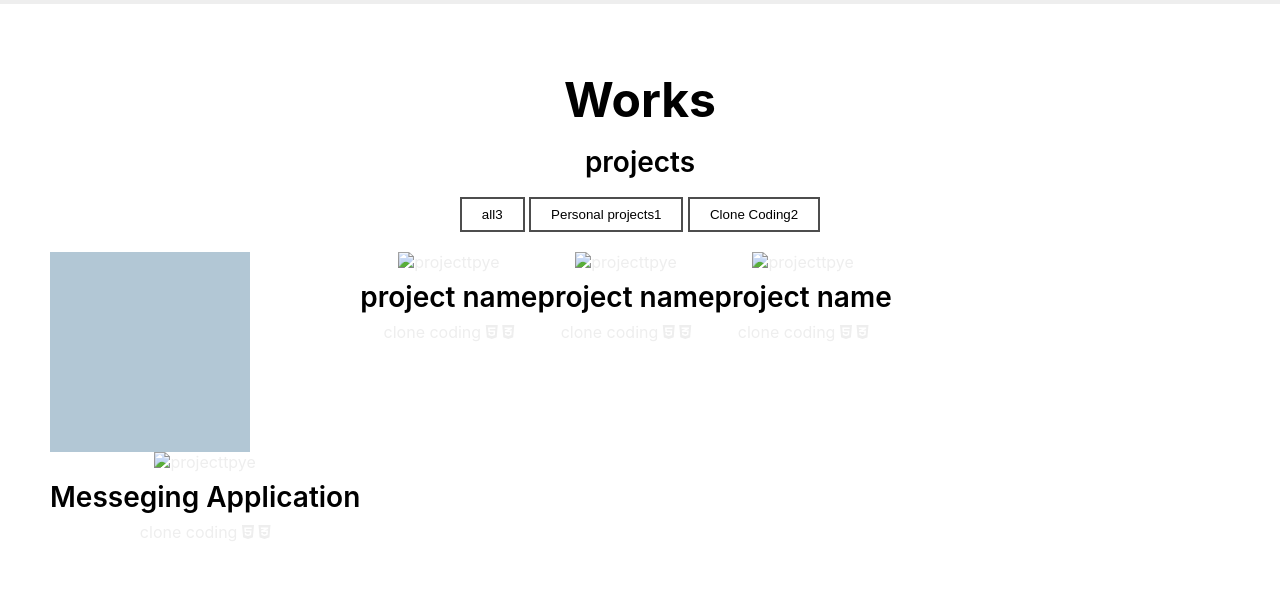
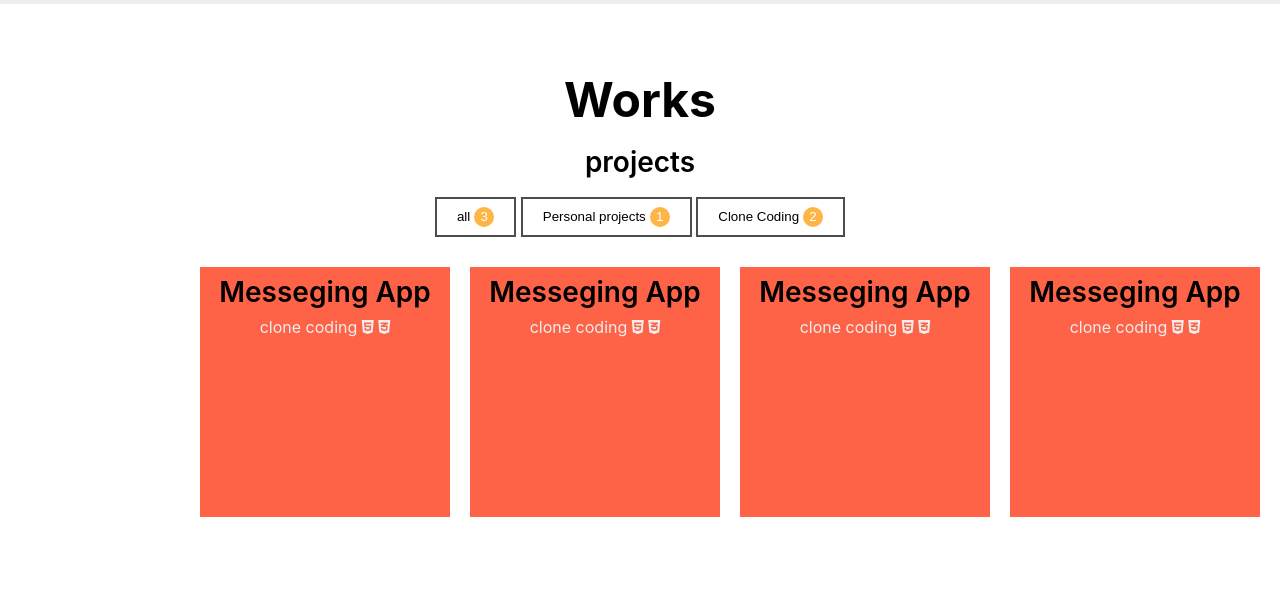
Before and after one commit to JinnyK015/portfolio, a plain HTML site: page index.html in a window 1280 px wide. Shown: the part 1385-1977 px from the top of the page. Drawn offline with Linux system fonts and the light colour scheme.

Commit message:
work_css hover check

```diff
--- a/index.html
+++ b/index.html
@@ -76,7 +76,8 @@
         </div>
     </section>
 <!-- skills -->
-<section id="skills" class="section">
+<section id="skills" class="section ">
+    <div class="section__max">
     <div class="section__container">
     <h1 class="sub__title">Skills</h1>
         <p class="sub__contents">
@@ -96,11 +97,12 @@
                 <p class="skill__item__text">It's a bit hard to study but I start put some my clone app put JS script.</p>
             </ul>
         </div>
+    </div>
 </section>
 
 <!-- work -->
-<section id="work" class="section">
-    <div class="section__container">
+<section id="work" class="section section__max">
+    <div class="section__container ">
         <h1 class="sub__title">Works</h1>
         <h3 class="sub__subtitle">projects</h3>
     </div>
@@ -109,58 +111,66 @@
         <button class="category__btn">Personal projects<span class="category__count">1</span></button>
         <button class="category__btn">Clone Coding<span class="category__count">2</span></button>
     </div>
+
     <div class="work__project">
     <div class="work__projects">
         <a href="https://jinnyk015.github.io/pawpawtalk_practice/" class="project" target="_blank">
             <div class="work__cover">
-            </div>
-
             <!-- 프로젝트는 일러스트나 포토샵으로 깔끔하게 심볼로 만들고 호버했을때 프로그램보이게 한다-->
-            <img src="" alt="projecttpye" class="project__img">
+            <!-- <img src="" alt="projecttpye" class="project__img"> -->
             <div class="project__description">
-                <h3>Messeging Application</h3>
+                <h3>Messeging App</h3>
                 <span>clone coding</span>
                 <i class="fab fa-html5"></i>
                 <i class="fab fa-css3-alt"></i>
             </div>
+        </div>
         </a>
     </div>
 
     <div class="work__projects">
-        <a href="#" class="project" target="_blank">
-            <img src="#" alt="projecttpye" class="project__img">
+        <a href="https://jinnyk015.github.io/pawpawtalk_practice/" class="project" target="_blank">
+            <div class="work__cover">
+            <!-- 프로젝트는 일러스트나 포토샵으로 깔끔하게 심볼로 만들고 호버했을때 프로그램보이게 한다-->
+            <!-- <img src="" alt="projecttpye" class="project__img"> -->
             <div class="project__description">
-                <h3>project name</h3>
+                <h3>Messeging App</h3>
                 <span>clone coding</span>
                 <i class="fab fa-html5"></i>
                 <i class="fab fa-css3-alt"></i>
             </div>
+        </div>
         </a>
     </div>
-
     <div class="work__projects">
-        <a href="#" class="project" target="_blank">
-            <img src="#" alt="projecttpye" class="project__img">
+        <a href="https://jinnyk015.github.io/pawpawtalk_practice/" class="project" target="_blank">
+            <div class="work__cover">
+            <!-- 프로젝트는 일러스트나 포토샵으로 깔끔하게 심볼로 만들고 호버했을때 프로그램보이게 한다-->
+            <!-- <img src="" alt="projecttpye" class="project__img"> -->
             <div class="project__description">
-                <h3>project name</h3>
+                <h3>Messeging App</h3>
                 <span>clone coding</span>
                 <i class="fab fa-html5"></i>
                 <i class="fab fa-css3-alt"></i>
             </div>
+        </div>
         </a>
     </div>
-
     <div class="work__projects">
-        <a href="#" class="project" target="_blank">
-            <img src="#" alt="projecttpye" class="project__img">
+        <a href="https://jinnyk015.github.io/pawpawtalk_practice/" class="project" target="_blank">
+            <div class="work__cover">
+            <!-- 프로젝트는 일러스트나 포토샵으로 깔끔하게 심볼로 만들고 호버했을때 프로그램보이게 한다-->
+            <!-- <img src="" alt="projecttpye" class="project__img"> -->
             <div class="project__description">
-                <h3>project name</h3>
+                <h3>Messeging App</h3>
                 <span>clone coding</span>
                 <i class="fab fa-html5"></i>
                 <i class="fab fa-css3-alt"></i>
             </div>
+        </div>
         </a>
     </div>
+
     </div>
 </section>
 
--- a/style.css
+++ b/style.css
@@ -118,6 +118,10 @@ button{
   text-align: center;
 }
 
+.section__max{
+  max-width: 1000px;
+  margin:auto;
+}
 
 
 
@@ -185,12 +189,41 @@ button{
   padding: 8px 20px;
 }
 
+.category__count{
+  background-color: var(--color-orange);
+  border-radius: 50%;
+  width: 20px;
+  height: 20px;
+  color:var(--color-white);
+  display: inline-block;
+  line-height: 20px;
+  margin-left:4px;
+
+
+
+}
+
+
 .work__project{
   display: flex;
+  justify-content:space-around;
 }
+
+
 .work__cover{
-  width:200px;
-  height: 200px;
+  width: 250px;
+  height: 250px;
   background-color: #B2C7D5;
+  margin: 10px;
+  position: relative;
+}
+
+.project__description{
+  position: absolute;
+  top:0;
+  left:0;
+  background-color: tomato;
+  width: 100%;
+  height:100%;
 
 }
```
